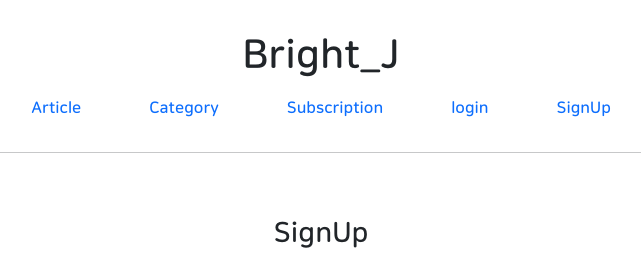
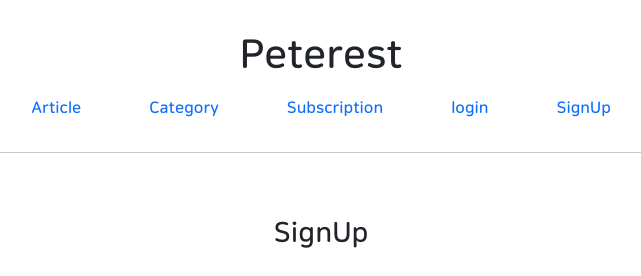
Before and after one commit to Hyun-Jun-Lee/Django_PJ, a Django app: page /accounts/create/ in a window 1280 px wide. Shown: the top 276 px of the page, without its empty margins (319-960 px from the left). Run offline with Django 3.2, Linux system fonts and the light colour scheme; some libraries are stand-ins or nearby versions.

Commit message:
change title

```diff
--- a/templates/head.html
+++ b/templates/head.html
@@ -4,7 +4,7 @@
     <meta charset="UTF-8">
     <!-- 모바일로 볼 때 기기 사이즈 맞게 자동 적용-->
     <meta name="viewport" content="width=device-width, initial-scale=1, shrink-to-fit=no">
-    <title>Bright_J</title>
+    <title>Peterest</title>
     <!-- 부트스트랩 링크-->
     <link href="https://cdn.jsdelivr.net/npm/bootstrap@5.1.0/dist/css/bootstrap.min.css" rel="stylesheet"
           integrity="sha384-KyZXEAg3QhqLMpG8r+8fhAXLRk2vvoC2f3B09zVXn8CA5QIVfZOJ3BCsw2P0p/We"
--- a/templates/header.html
+++ b/templates/header.html
@@ -1,7 +1,7 @@
 <div class="top">
 
     <div>
-        <h1 class="top_logo">Bright_J</h1>
+        <h1 class="top_logo">Peterest</h1>
     </div>
     <div class="header_navbar">
         <a href="{% url 'articleapp:list' %}"class="header_nav" >
```
